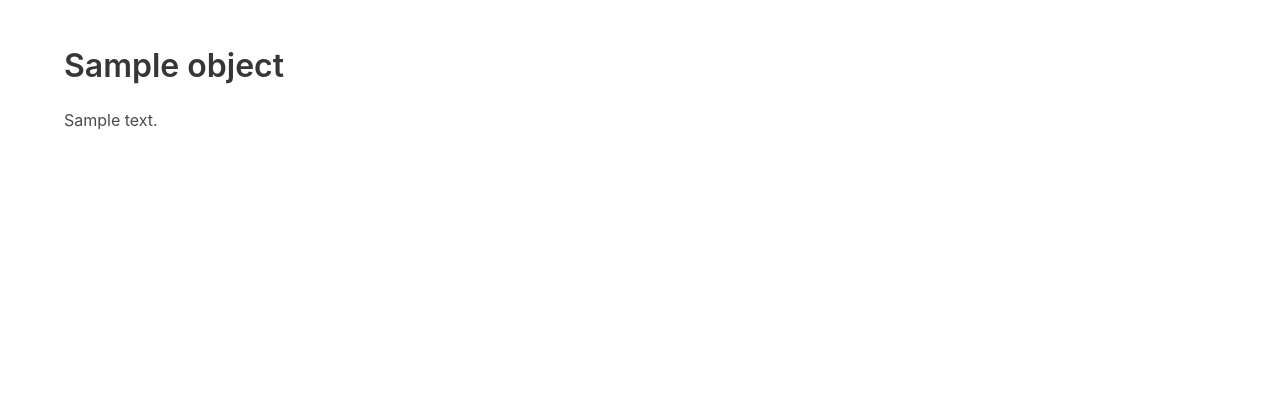
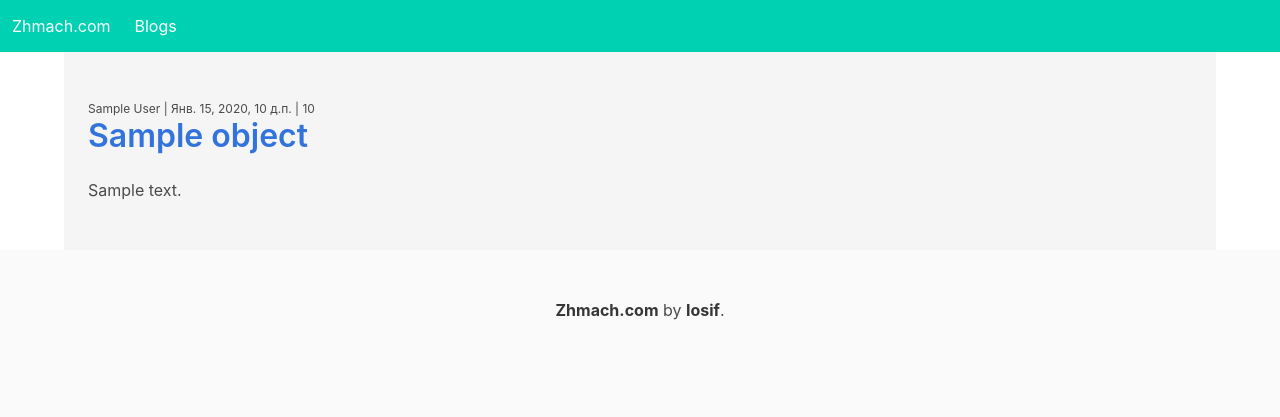
Before and after one commit to nickgashkov/zhmach-articles, a Django app: template zhmach/apps/blogs/templates/blogs/list.html in a window 1280 px wide. Shown: the top 417 px of the page. Run offline with Django 3.2, Linux system fonts and the light colour scheme; the template is opened without the code that fills it: most values are stand-ins (such as "Sample title", 1, 10 or a date in 2020); data that the repository does not hold is empty.

Commit message:
Add 'blog.views', update styling

```diff
--- a/zhmach/apps/blogs/forms/blog.py
+++ b/zhmach/apps/blogs/forms/blog.py
@@ -13,7 +13,7 @@ class BlogForm(forms.ModelForm):
         super().__init__(**kwargs)
 
     def save(self, commit=True):
-        if not self.instance.pk:
+        if self.instance._state.adding:
             self.instance.author = self.user
 
         return super().save(commit)
--- a/zhmach/apps/blogs/templates/blogs/create.html
+++ b/zhmach/apps/blogs/templates/blogs/create.html
@@ -1,9 +1,10 @@
 {% extends "main.html" %}
 
 {% block content %}
-  <div class="container">
-    <form action="{{ form_action }}" method="post">
+  <form class="form-horizontal" action="{{ form_action }}" method="post">
     {% csrf_token %}
+
+    <legend>Add blog</legend>
 
     <div class="field">
       <div class="help is-danger">{{ form.name.errors }}</div>
@@ -23,5 +24,4 @@
      </div>
    </div>
   </form>
-  </div>
 {% endblock content %}
--- a/zhmach/apps/blogs/templates/blogs/list.html
+++ b/zhmach/apps/blogs/templates/blogs/list.html
@@ -3,10 +3,22 @@
 {% block content %}
   {% for object in object_list %}
     <section class="section">
-      <div class="container">
-        <h1 class="title">{{ object }}</h1>
-        <p class="content">{{ object.text }}</p>
+      <div class="is-size-7">
+        <span>{{ object.author }}</span>
+        <span>|</span>
+        <span>{{ object.created_at }}</span>
+        <span>|</span>
+        <span>{{ object.views }}</span>
       </div>
+      <h1 class="title">
+        <a href="{{ object.get_absolute_url }}">
+          {{ object }}
+        </a>
+      </h1>
+      <p class="content">{{ object.text }}</p>
+    {% if not forloop.last %}
+      <hr class="has-background-grey-lighter"/>
+    {% endif %}
     </section>
   {% endfor %}
 {% endblock content %}
--- /dev/null
+++ b/zhmach/templates/helpers/_footer.html
@@ -0,0 +1,5 @@
+<footer class="footer">
+  <div class="content has-text-centered">
+    <p><strong>Zhmach.com</strong> by <strong>Iosif</strong>.</p>
+  </div>
+</footer>
--- /dev/null
+++ b/zhmach/templates/helpers/_header.html
@@ -0,0 +1,12 @@
+<nav class="navbar is-primary is-fixed-top">
+  <div class="navbar-brand">
+    <div class="navbar-item">
+      Zhmach.com
+    </div>
+  </div>
+  <div class="navbar-menu">
+    <div class="navbar-start">
+      <a class="navbar-item" href="{% url "blogs:blog-list" %}">Blogs</a>
+    </div>
+  </div>
+</nav>
--- a/zhmach/templates/main.html
+++ b/zhmach/templates/main.html
@@ -4,14 +4,19 @@
   <meta charset="UTF-8">
   <title>Title</title>
   <link rel="stylesheet" href="https://cdnjs.cloudflare.com/ajax/libs/bulma/0.7.2/css/bulma.min.css" />
+  <link rel="stylesheet" href="https://cdnjs.cloudflare.com/ajax/libs/font-awesome/4.7.0/css/font-awesome.min.css" />
 </head>
-<body>
+<body class="has-navbar-fixed-top">
   {% block body %}
     {% block header %}
+      {% include "helpers/_header.html" %}
     {% endblock header %}
-    {% block content %}
-    {% endblock content %}
+    <div class="container has-background-white-ter">
+      {% block content %}
+      {% endblock content %}
+    </div>
     {% block footer %}
+      {% include "helpers/_footer.html" %}
     {% endblock footer %}
   {% endblock body %}
 </body>
```
Also changed, not shown: zhmach/apps/blogs/models/blog.py (+24 -2 lines), zhmach/apps/blogs/templates/blogs/detail.html (+10 -3 lines), zhmach/apps/blogs/views/blog/detail.py (+7 -0 lines), zhmach/settings.py (+6 -47 lines), zhmach/wsgi.py (+0 -9 lines), zhmach/apps/blogs/migrations/0002_auto_20181206_0910.py (added), zhmach/apps/blogs/migrations/0003_auto_20181206_1226.py (added). Lines whose indentation alone changed are shown as unchanged.
